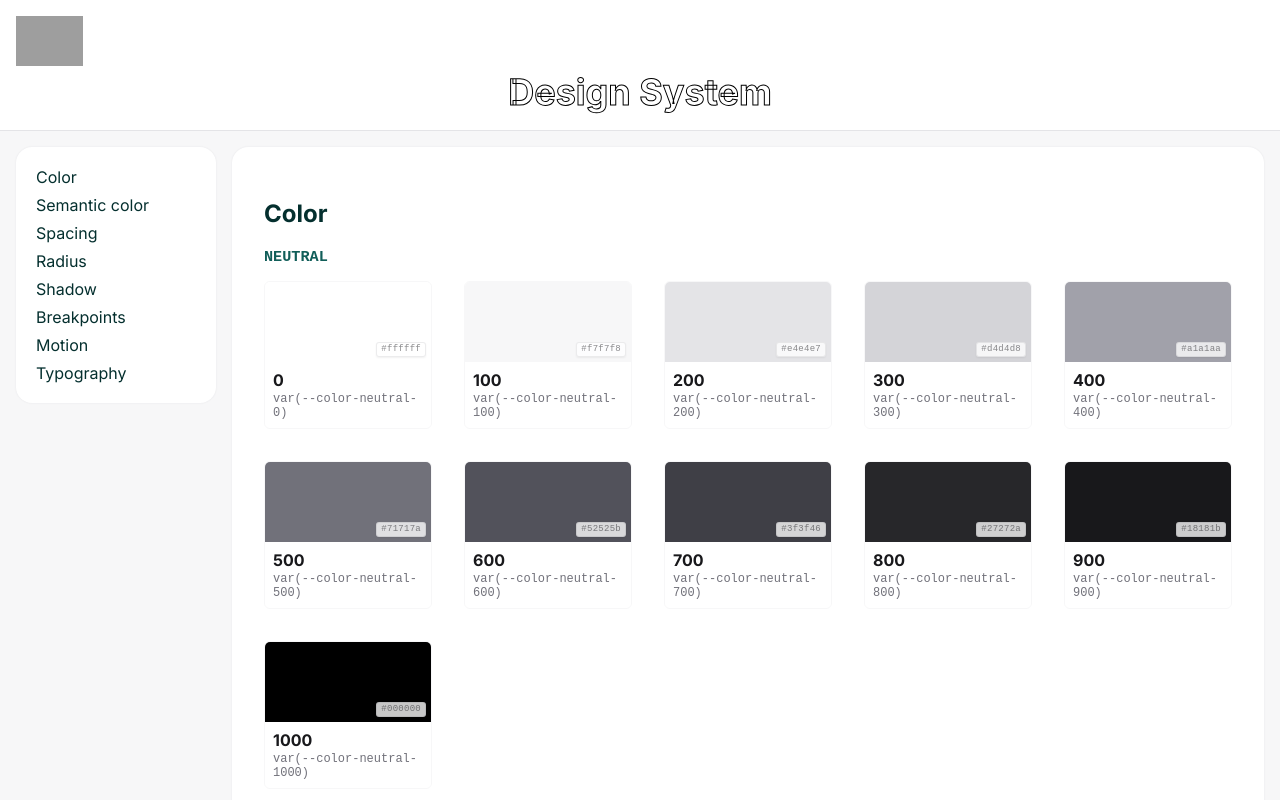
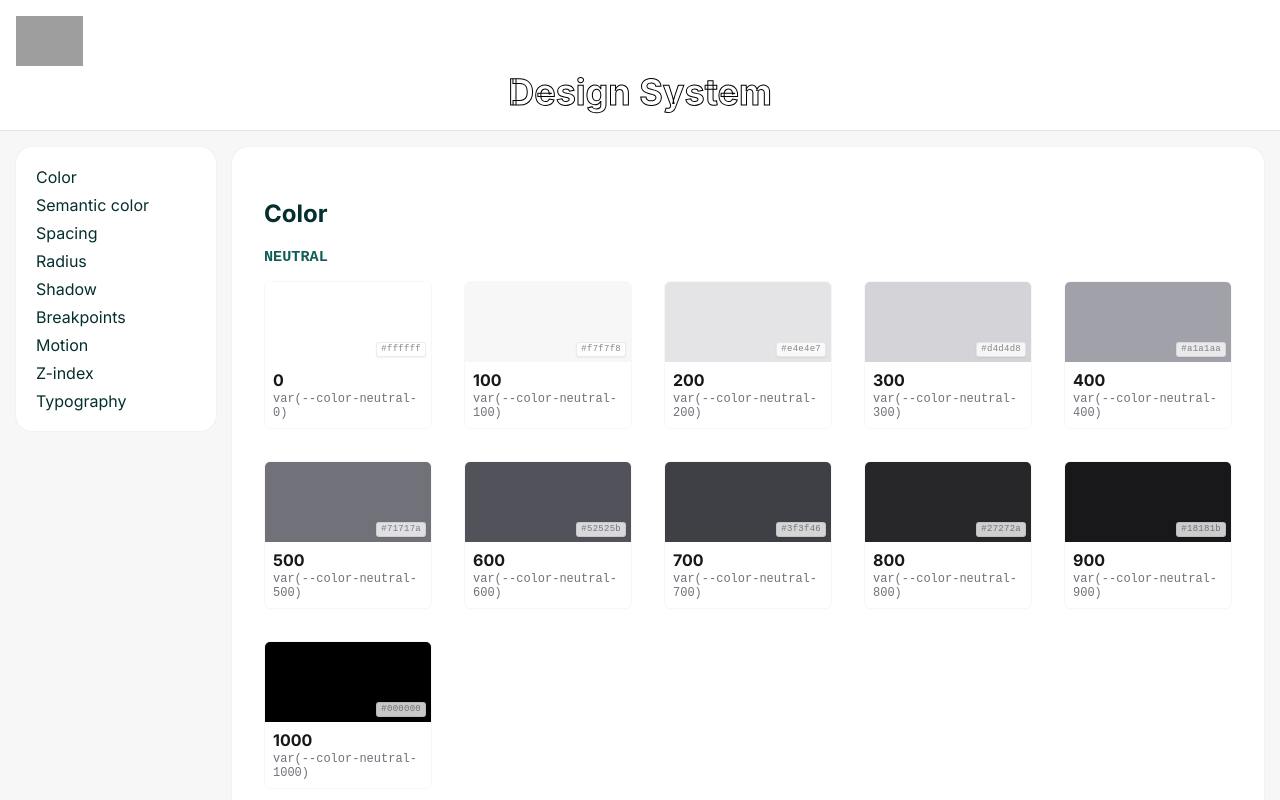
Before and after one commit to mikaelakihl/designsystem, a React (Vite) app: page / in a window 1280 px wide. Shown: the top 800 px of the page. Built offline with nearby package versions, Linux system fonts and the light colour scheme; grey boxes are pictures that could not be loaded.

Commit message:
feat: add z-index tokens section

```diff
--- a/src/App.tsx
+++ b/src/App.tsx
@@ -69,6 +69,26 @@ const MOTION_EASING_ORDER = ['standard', 'smooth'] as const
 const MOTION_EASING_LITERALS: Record<(typeof MOTION_EASING_ORDER)[number], string> = {
   standard: 'ease',
   smooth: 'ease-out',
+}
+
+const Z_INDEX_ORDER = [
+  'base',
+  'dropdown',
+  'sticky',
+  'overlay',
+  'modal',
+  'popover',
+  'tooltip',
+] as const
+
+const Z_INDEX_LITERALS: Record<(typeof Z_INDEX_ORDER)[number], string> = {
+  base: '0',
+  dropdown: '1000',
+  sticky: '1100',
+  overlay: '1200',
+  modal: '1300',
+  popover: '1400',
+  tooltip: '1500',
 }
 
 const TEXT_STYLES_DOC = [
@@ -346,6 +366,7 @@ function App() {
     { id: 'shadow', label: 'Shadow' },
     { id: 'breakpoints', label: 'Breakpoints' },
     { id: 'motion', label: 'Motion' },
+    { id: 'z-index', label: 'Z-index' },
     { id: 'typography', label: 'Typography' },
   ]
   return (
@@ -477,6 +498,25 @@ function App() {
             </div>
           </section>
           <section className={styles.section}>
+            <h2 id="z-index">Z-index</h2>
+            <p className={styles.typeBlockIntro}>
+              Tokens in <code>z-index-tokens.css</code>. Use <code>z-index: var(--z-index-modal);</code> (or{' '}
+              <code>calc(var(--z-index-modal) + 1)</code> for a child layer).
+            </p>
+            <div className={styles.typeBlock}>
+              {Z_INDEX_ORDER.map((key) => (
+                <TypeTokenRow
+                  key={key}
+                  label={key}
+                  literal={Z_INDEX_LITERALS[key]}
+                  copyText={`var(--z-index-${key})`}
+                >
+                  <span>stacking layer</span>
+                </TypeTokenRow>
+              ))}
+            </div>
+          </section>
+          <section className={styles.section}>
             <h2 id="typography">Typography</h2>
 
             <div className={styles.typeBlock}>
--- a/src/index.css
+++ b/src/index.css
@@ -5,6 +5,7 @@
 @import './shadow-tokens.css';
 @import './breakpoint-tokens.css';
 @import './motion-tokens.css';
+@import './z-index-tokens.css';
 @import './typography-tokens.css';
 @import './text-styles.css';
 
--- /dev/null
+++ b/src/z-index-tokens.css
@@ -0,0 +1,13 @@
+/**
+ * Stacking order — dropdowns, overlays, modals, tooltips.
+ * Leave gaps between steps so local layers can sit between (e.g. z-index: calc(var(--z-index-modal) + 1)).
+ */
+:root {
+  --z-index-base: 0;
+  --z-index-dropdown: 1000;
+  --z-index-sticky: 1100;
+  --z-index-overlay: 1200;
+  --z-index-modal: 1300;
+  --z-index-popover: 1400;
+  --z-index-tooltip: 1500;
+}
```
